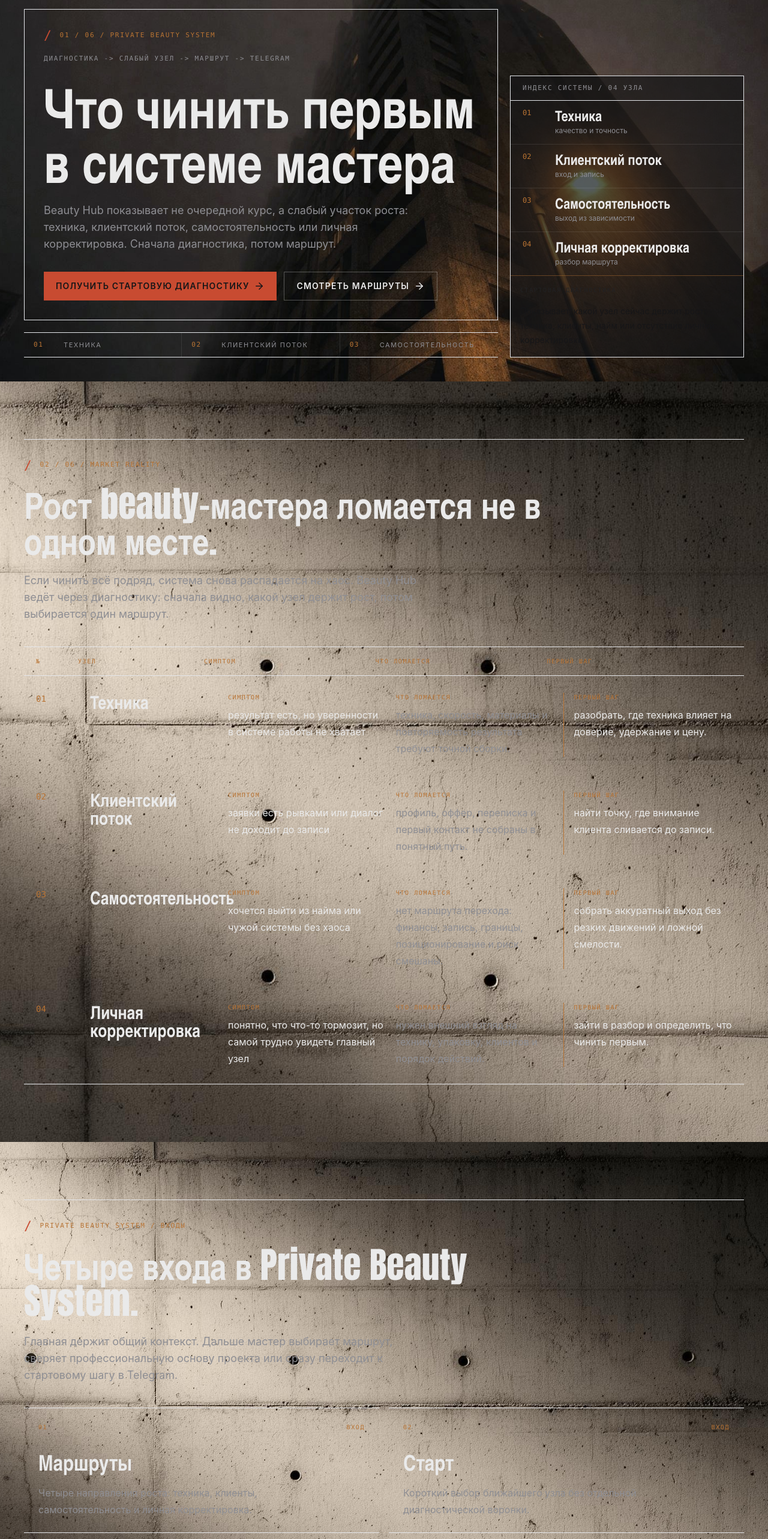
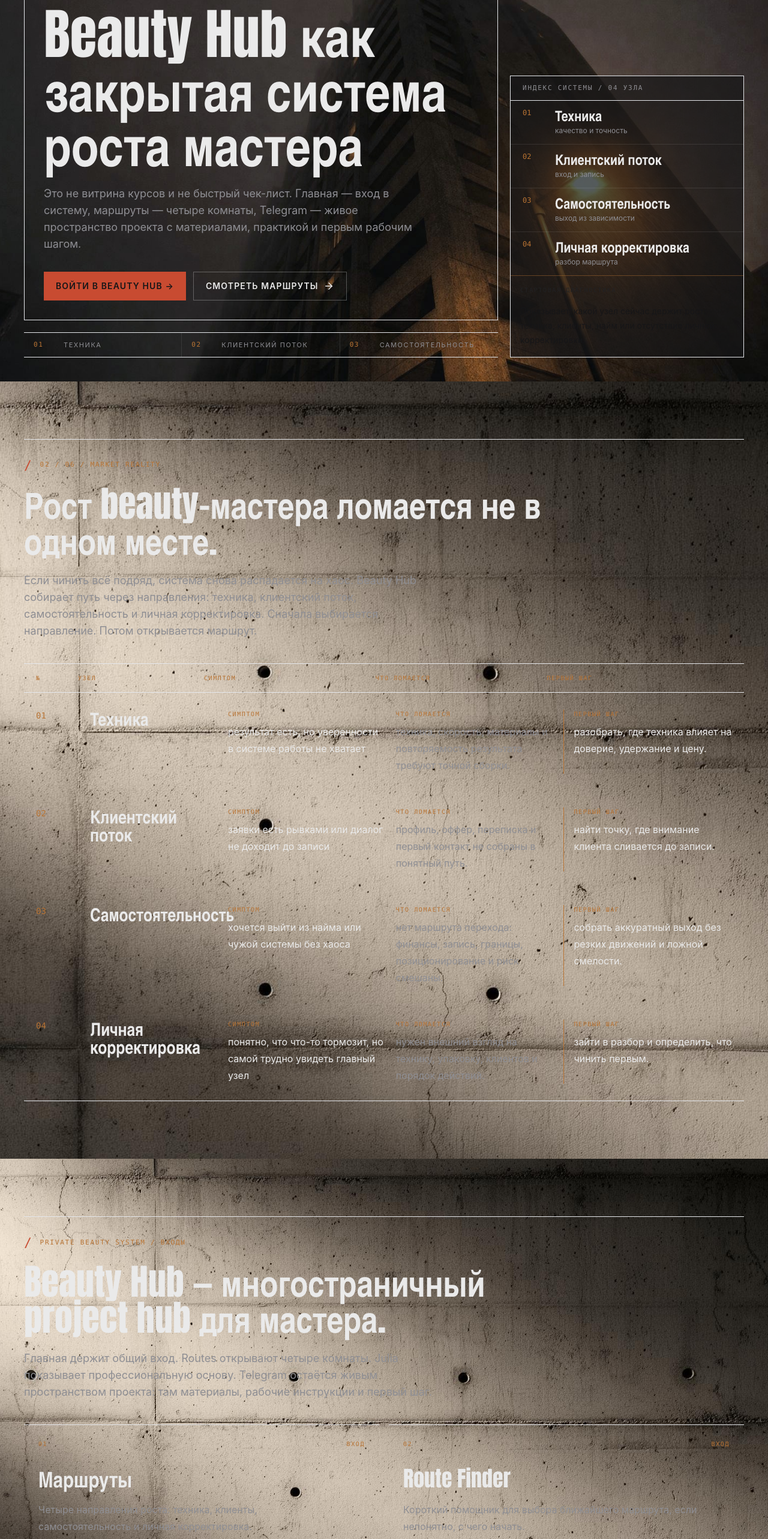
Before and after one commit to KIRA565767/beauty-hub-landing, a React (Vite) app: page / in a window 1280 px wide. Shown: the part 220-2786 px from the top of the page at 60% size. Built offline with nearby package versions, Linux system fonts and the light colour scheme; no server answers.

Commit message:
Reposition Beauty Hub away from diagnostic-first copy

```diff
--- a/src/beauty-hub/content/landing.js
+++ b/src/beauty-hub/content/landing.js
@@ -1,12 +1,12 @@
 export const meta = {
-  title: "Beauty Hub Юлии Кюнеберг — стартовая диагностика beauty-мастера",
+  title: "Beauty Hub Юлии Кюнеберг — private beauty project hub",
   description:
-    "Beauty Hub помогает beauty-мастеру понять, какой узел сейчас тормозит рост: техника, клиенты, найм или отсутствие личной корректировки.",
+    "Beauty Hub — многостраничный премиальный хаб для beauty-мастеров: маршруты, комнаты, материалы, разборы практики и вход в живое пространство Telegram.",
 };
 
 export const brand = {
   short: "Beauty Hub",
-  descriptor: "private beauty system / диагностика / маршруты",
+  descriptor: "private beauty system / маршруты / материалы / Telegram",
 };
 
 export const navItems = [
@@ -19,19 +19,19 @@
 
 export const hero = {
   tag: "01 / 06 / Private Beauty System",
-  headline: "Что чинить первым в системе мастера",
+  headline: "Beauty Hub как закрытая система роста мастера",
   subheadline:
-    "Beauty Hub показывает не очередной курс, а слабый участок роста: техника, клиентский поток, самостоятельность или личная корректировка. Сначала диагностика, потом маршрут.",
-  primaryCta: "ПОЛУЧИТЬ СТАРТОВУЮ ДИАГНОСТИКУ",
+    "Это не витрина курсов и не быстрый чек-лист. Главная — вход в систему, маршруты — четыре комнаты, Telegram — живое пространство проекта с материалами, практикой и первым рабочим шагом.",
+  primaryCta: "ВОЙТИ В BEAUTY HUB →",
   secondaryCta: "СМОТРЕТЬ МАРШРУТЫ",
-  systemLine: "диагностика -> слабый узел -> маршрут -> Telegram",
+  systemLine: "маршруты -> комнаты -> первый шаг -> Telegram",
 };
 
 export const marketReality = {
   tag: "02 / 06 / Market Reality",
   headline: "Рост beauty-мастера ломается не в одном месте.",
   copy:
-    "Если чинить всё подряд, система снова распадается на хаос. Beauty Hub ведёт через диагностику: сначала видно, какой узел держит рост, потом выбирается один маршрут.",
+    "Если чинить всё подряд, система снова распадается на хаос. Beauty Hub собирает путь через направления: техника, клиентский поток, самостоятельность и личная корректировка. Сначала выбирается направление. Потом открывается маршрут.",
 };
 
 export const diagnosticNodes = [
@@ -81,23 +81,22 @@
   tag: "03 / 06 / Product Routes",
   headline: "Четыре комнаты вместо хаотичного обучения.",
   copy:
-    "В холле маршрутов выбирается не курс, а узел системы. Открой комнату, посмотри сигналы, пойми первый фикс и только потом переходи в Telegram.",
+    "В холле маршрутов выбирается не курс, а направление системы. Открой комнату, посмотри сигналы, пойми первый фикс и только потом переходи в живое пространство Telegram.",
   diagnosticMessage:
-    "Один из этих узлов сейчас держит твой рост.\nВыбери комнату, которая ближе к твоей ситуации.",
+    "Один из этих маршрутов сейчас ближе к твоей ситуации.\nВыбери комнату, которая точнее всего описывает текущий участок роста.",
 };
 
 export const routeHall = {
   tag: "Route Hall / private access",
   headline: "Холл маршрутов. Четыре входа в систему роста.",
   copy:
-    "Здесь нет витрины курсов. Это навигация по четырём комнатам: техника, поток клиентов, самостоятельность и личная корректировка. Сначала выбирается узел, потом маршрут, потом первый шаг.",
+    "Здесь нет витрины курсов. Это навигация по четырём комнатам: техника, поток клиентов, самостоятельность и личная корректировка. Сначала выбирается направление, потом маршрут, потом первый шаг.",
   note: "Главный путь: холл -> комната маршрута -> Telegram.",
 };
 
 export const productRoutes = [
   // ROUTE: TECHNIQUE
   // Purpose: техника как точность, скорость, чистота, контроль материалов, архитектура и качество.
-  // Old-site source: modules 1–5: workplace setup, material diagnostics, detachments/pre-burns, speed combi, hard materials.
   // Do not: salon pink, stock manicure glam, cute icons.
   {
     id: "technique",
@@ -114,7 +113,6 @@
   },
   // ROUTE: CLIENT FLOW
   // Purpose: клиентский поток как путь от видимости к записи.
-  // Old-site source: Avito module: profile packaging, ad photos, offer, price framing, messaging scripts, objections, negative review response.
   // Do not: SaaS dashboard, fake metrics, traffic-hack hype.
   {
     id: "client-flow",
@@ -131,8 +129,7 @@
   },
   // ROUTE: INDEPENDENCE
   // Purpose: выход из найма как переход из чужой системы в собственную профессиональную траекторию.
-  // Product substance: own cabinet, schedule, price, financial risk, client base, working conditions.
-  // Do not: girlboss clichés, beach laptop, motivational freedom imagery.
+  // Do not: girlboss cliches, beach laptop, motivational freedom imagery.
   {
     id: "independence",
     articleId: "route-independence",
@@ -147,8 +144,7 @@
     image: "images/product-independence-placeholder.svg",
   },
   // ROUTE: MENTORSHIP
-  // Purpose: наставничество как диагностика, личная корректировка, сопровождение и контроль внедрения.
-  // Product substance: point A audit, route, video reviews, technique/client/price corrections, 5-month guidance.
+  // Purpose: личная корректировка как внешний взгляд, маршрут и контроль внедрения.
   // Do not: webinar coaching, smiling stock coach, influencer luxury.
   {
     id: "mentorship",
@@ -194,9 +190,9 @@
       "понять, где техника влияет на доверие, цену и возвращаемость клиента",
       "зайти в маршрут с конкретной точкой контроля, а не с общим желанием работать лучше",
     ],
-    resultTitle: "Почему следующий шаг — Telegram",
+    resultTitle: "Почему следующий шаг - Telegram",
     result: [
-      "в Telegram проще быстро определить, какой технический сбой держит рост сейчас",
+      "в Telegram проще быстро зафиксировать, какой технический сбой держит рост сейчас",
       "маршрут начинается с первого узла, а не с полного курса по всему подряд",
       "после входа можно выбрать, нужна ли техника, личная корректировка или другой маршрут",
     ],
@@ -232,7 +228,7 @@
       "собрать одну понятную связку: услуга, причина доверия, следующий шаг",
       "проверить, не выглядит ли упаковка сильнее реального маршрута клиента",
     ],
-    resultTitle: "Почему следующий шаг — Telegram",
+    resultTitle: "Почему следующий шаг - Telegram",
     result: [
       "в Telegram можно начать с короткого разбора точки слива",
       "не нужно обещать поток клиентов, пока не виден сломанный участок пути",
@@ -258,45 +254,45 @@
     ],
     breakdownTitle: "Что реально ломается",
     breakdown: [
-      "переход смешивает финансы, клиентов, кабинет, цену и личные границы в один ком",
-      "нет расчёта минимального безопасного шага, поэтому риск выглядит больше, чем он есть",
-      "клиентская база не отделена от чужих правил и чужой упаковки",
-      "самостоятельность путается с одиночным рывком без опоры",
+      "нет карты перехода: что переносить, что оставить, что собрать заранее",
+      "финансовый риск не посчитан, поэтому свобода выглядит как прыжок",
+      "клиентская база не подготовлена к новому формату работы",
+      "границы мастера не оформлены в цену, расписание и правила записи",
     ],
     firstFixTitle: "Что чинить первым",
     firstFix: [
-      "определить точку перехода: что можно забрать в свою систему уже сейчас",
-      "разделить финансовый риск, запись, кабинет и график на отдельные решения",
-      "понять минимальный шаг, который снижает зависимость без хаоса",
-      "собрать границы цены, времени и клиента до смены формата работы",
+      "описать текущую зависимость: место, график, клиенты, цена, материалы, условия",
+      "выделить один безопасный шаг, который можно сделать до ухода",
+      "собрать минимальный сценарий записи и оплаты для своего формата",
+      "проверить, где риск реальный, а где решение держит страх",
     ],
-    resultTitle: "Почему следующий шаг — Telegram",
+    resultTitle: "Почему следующий шаг - Telegram",
     result: [
-      "в Telegram можно быстро понять, где переход реально застрял",
-      "маршрут не толкает уходить резко, а собирает безопасную последовательность",
-      "после входа проще выбрать, нужен ли план выхода или личная корректировка",
+      "в Telegram можно начать с карты перехода без мотивационных лозунгов",
+      "маршрут нужен до выхода, чтобы не переносить хаос в свой кабинет",
+      "первый шаг выбирается по текущей точке риска: деньги, запись, график или границы",
     ],
-    visualDirection: "переходная комната, бетонная дверь, тёмный коридор, private exit, свет из проёма",
+    visualDirection: "переходная комната, бетонная дверь, private exit, свет из проёма, без girlboss клише",
     cta: "СОБРАТЬ ВЫХОД В TELEGRAM →",
     source: "route_independence_room_cta",
   },
   mentorship: {
     roomCode: "ROOM 04 / MENTORSHIP",
     roomName: "Закрытый кабинет разбора",
-    atmosphere: "private office / внешний взгляд / карта маршрута / направленный свет",
-    headline: "Когда узлов несколько, нужен внешний взгляд на порядок действий.",
+    atmosphere: "private office / аналитическая комната / направленный свет / внешний взгляд",
+    headline: "Когда всё важно одновременно, нужен внешний взгляд на главный узел.",
     lead:
-      "Эта комната про личную корректировку: что сейчас главное, какой маршрут выбрать, где техника связана с клиентами, ценой, упаковкой и внедрением.",
+      "Эта комната для личной корректировки: техника, упаковка, клиенты, цена, порядок действий и маршрут, который не распадается после первого решения.",
     symptomTitle: "Как понять, что этот узел твой",
     symptoms: [
-      "ты видишь много проблем, но не понимаешь, какая держит рост первой",
-      "самостоятельные правки дают короткий эффект и снова распадаются",
-      "техника, упаковка, клиенты и цена связаны, но порядок действий не ясен",
-      "нужна не мотивация, а спокойный разбор точки А и ближайшего маршрута",
+      "ты понимаешь, что рост тормозит, но сама не видишь главный участок",
+      "список задач растёт быстрее, чем появляются понятные решения",
+      "после обучения становится яснее, но внедрение всё равно буксует",
+      "нужен не вебинар, а точная корректировка под твою ситуацию",
     ],
     breakdownTitle: "Что реально ломается",
     breakdown: [
-      "без внешнего взгляда мастер чинит громкий симптом, а не главный узел",
+      "задачи смешаны: техника, клиенты, цена, упаковка и режим тянут в разные стороны",
       "действия не связаны в маршрут, поэтому энергия уходит в разрозненные правки",
       "нет контроля внедрения: решение понятно, но в работе не закрепляется",
       "слепая зона остаётся невидимой, пока её не назвать прямо",
@@ -308,7 +304,7 @@
       "назначить первый маршрут и критерий, по которому видно движение",
       "понять, где нужна самостоятельная работа, а где личная корректировка",
     ],
-    resultTitle: "Почему следующий шаг — Telegram",
+    resultTitle: "Почему следующий шаг - Telegram",
     result: [
       "в Telegram начинается вход в разбор без вебинарной витрины",
       "можно определить, нужен ли маршрут или личная корректировка",
@@ -322,16 +318,16 @@
 
 export const terminalPanel = {
   label: "Private access / route selector",
-  title: "Выбери узел без лишнего шума.",
+  title: "Выбери направление без лишнего шума.",
   text:
-    "Короткий слой навигации: техника, клиенты, самостоятельность или личный разбор.",
+    "Короткий слой навигации: техника, клиенты, самостоятельность или личный разбор. Это вход в комнату, не отдельная воронка.",
 };
 
 export const projectHub = {
   tag: "Private Beauty System / входы",
-  headline: "Четыре входа в Private Beauty System.",
+  headline: "Beauty Hub — многостраничный project hub для мастера.",
   copy:
-    "Главная держит общий контекст. Дальше мастер выбирает маршрут, сверяет профессиональную основу проекта или сразу переходит к стартовому шагу в Telegram.",
+    "Главная держит общий вход. Routes открывают четыре комнаты. Julia показывает профессиональную основу. Telegram остаётся живым пространством проекта: там материалы, рабочие инструкции и первый шаг.",
   entries: [
     {
       number: "01",
@@ -341,8 +337,8 @@
     },
     {
       number: "02",
-      title: "Старт",
-      text: "Короткий выбор ближайшего узла без отдельной диагностической воронки.",
+      title: "Route Finder",
+      text: "Короткий помощник для выбора ближайшего маршрута, если непонятно, с чего начать.",
       href: "#/start",
     },
     {
@@ -354,7 +350,7 @@
     {
       number: "04",
       title: "Telegram",
-      text: "Главный вход для стартового шага и получения маршрута.",
+      text: "Живое пространство Beauty Hub: маршруты, материалы, разборы и рабочие инструкции.",
       href: "#/telegram",
     },
   ],
@@ -362,9 +358,9 @@
 
 export const startPage = {
   tag: "Route finder / быстрый выбор",
-  headline: "Выбери ближайший симптом. Не идеальный курс, а ближайший узел.",
+  headline: "Выбери ближайший симптом. Не идеальный курс, а ближайший маршрут.",
   copy:
-    "Это не отдельная диагностика как продукт. Это быстрый вход: найди симптом, открой комнату маршрута и посмотри, что чинится первым.",
+    "Это вспомогательный вход, а не основа сайта. Найди симптом, открой комнату маршрута и посмотри, что чинится первым.",
   cta: "НЕ ПОНИМАЮ, ЧТО ВЫБРАТЬ →",
   source: "start_unclear_route",
 };
@@ -384,36 +380,36 @@
 
 export const telegram = {
   tag: "05 / 06 / Telegram Private Access",
-  headline: "Стартовая диагностика начинается в Telegram.",
+  headline: "TELEGRAM — ЖИВОЕ ПРОСТРАНСТВО BEAUTY HUB.",
   copy:
-    "После перехода в Telegram ты получишь стартовую диагностику: какой узел сейчас тормозит рост — техника, клиенты, найм или отсутствие личной корректировки.",
-  cta: "ПОЛУЧИТЬ СТАРТОВУЮ ДИАГНОСТИКУ →",
+    "Внутри — маршруты, материалы, разборы, наблюдения из практики и рабочие инструкции для мастеров.",
+  cta: "ВОЙТИ В TELEGRAM →",
   source: "telegram_terminal",
   promise: [
-    "определить слабый узел",
-    "понять, почему он держит рост",
-    "выбрать первый маршрут без лишних разделов",
+    "маршруты по четырём направлениям системы",
+    "материалы и рабочие инструкции без витрины онлайн-школы",
+    "наблюдения из практики и разборы, которые помогают выбрать первый шаг",
   ],
 };
 
 export const finalConversion = {
   tag: "06 / 06 / Final CTA",
-  headline: "Не знаешь, какой узел чинить первым?",
+  headline: "Не знаешь, какой маршрут открыть первым?",
   subheadline:
-    "Начни со стартовой диагностики в Telegram. Она покажет ближайший маршрут без обещаний и без лишнего обучения.",
-  primaryCta: "ПОЛУЧИТЬ МАРШРУТ В TELEGRAM →",
+    "Открой Telegram как живое пространство Beauty Hub. Там проще выбрать направление, получить материалы и сделать первый рабочий шаг без лишнего обучения.",
+  primaryCta: "ВОЙТИ В TELEGRAM →",
   source: "final_conversion",
 };
 
 export const footer = {
   brand: "Beauty Hub Юлии Кюнеберг",
   descriptor: "Private Beauty System для beauty-мастеров",
-  microcopy: "Сначала диагностика. Потом маршрут.",
+  microcopy: "Маршруты. Материалы. Private access.",
   routesTitle: "Навигация",
   routes: navItems,
   accessTitle: "Главный вход",
-  accessCopy: "Стартовая диагностика определяет, какой узел держит рост сейчас.",
-  cta: "ПОЛУЧИТЬ МАРШРУТ",
+  accessCopy: "Сначала направление. Потом маршрут.",
+  cta: "ВОЙТИ В TELEGRAM",
   source: "footer",
   bottomLine: "Beauty Hub / private beauty system / Julia Kyuneberg",
 };
```
